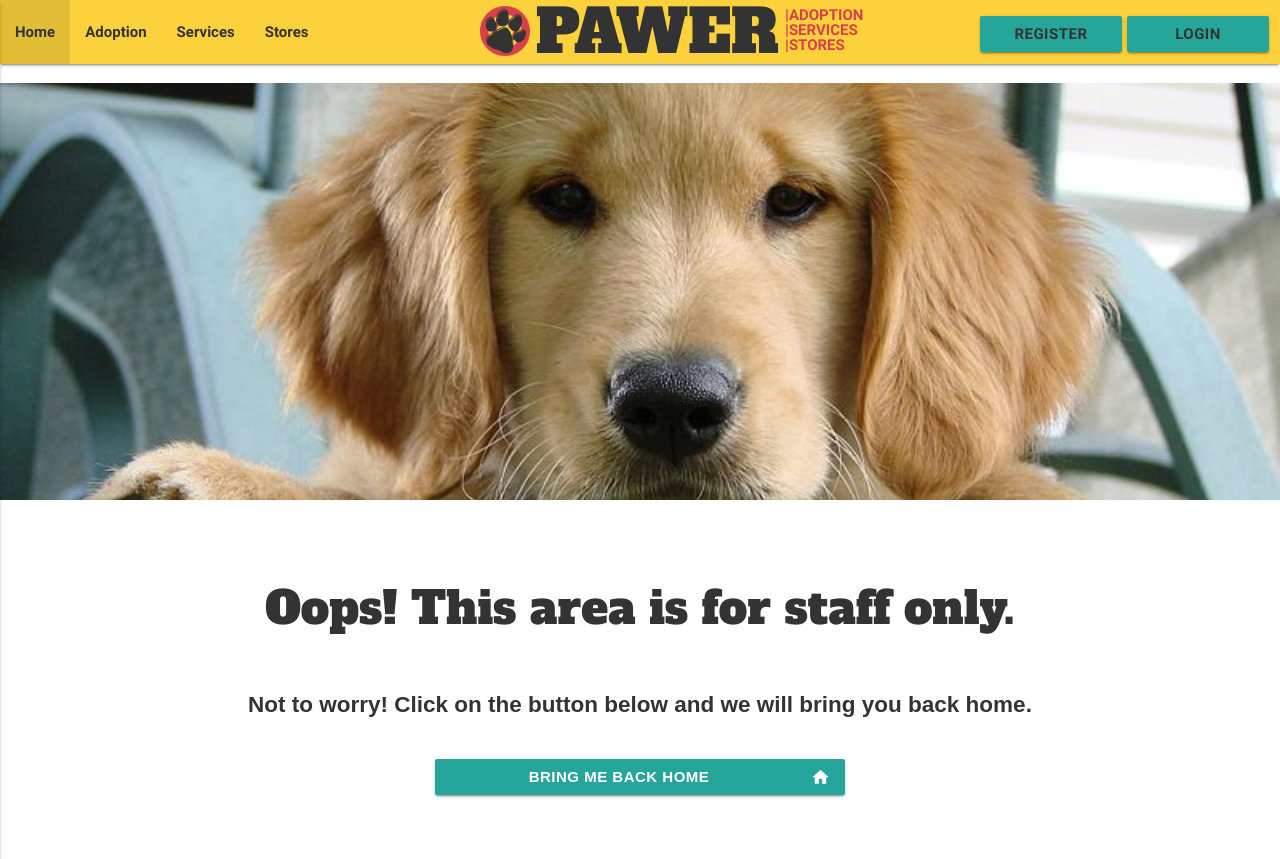
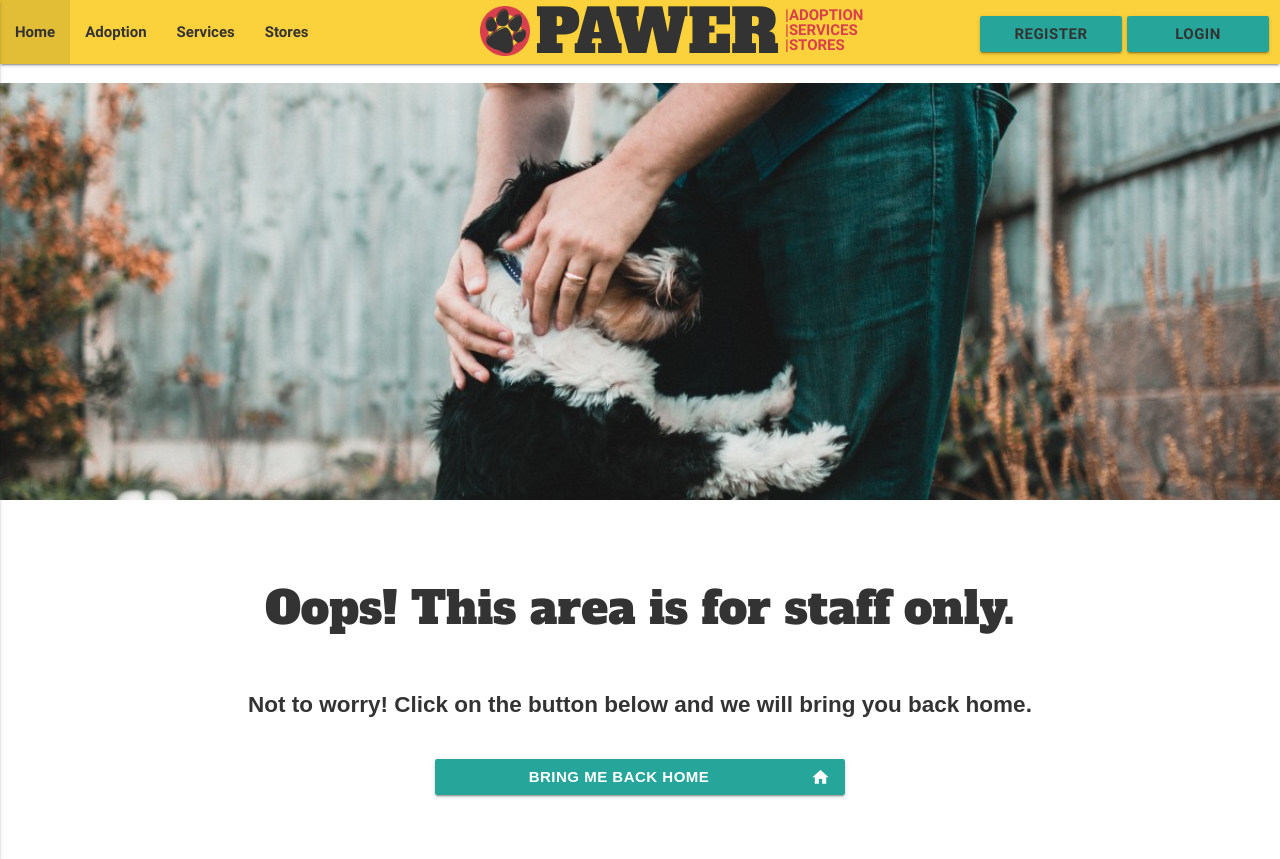
Before and after one commit to romqrq/Pawer, a Flask app: page /users in a window 1280 px wide. Shown: the top 859 px of the page. Run offline with Flask 2, Linux system fonts and the light colour scheme; data that the repository does not hold is empty; some libraries are stand-ins or nearby versions; some web fonts are replaced.

Commit message:
Updated img sources on templates

```diff
--- a/templates/pages/requests.html
+++ b/templates/pages/requests.html
@@ -2,7 +2,7 @@
 {% extends 'layout/base.html' %}
 {% block content %}
 <div class="parallax-container">
-    <div class="parallax"><img src="/static/images/pup_deck.jpg"></div>
+    <div class="parallax"><img src="/static/images/adopt_image.jpeg"></div>
 </div>
 <div class="section white">
     <div class="container">
--- a/templates/pages/services.html
+++ b/templates/pages/services.html
@@ -1,7 +1,7 @@
 {% extends 'layout/base.html' %}
 {% block content %}
 <div class="parallax-container">
-    <div class="parallax"><img src="/static/images/pup_deck.jpg"></div>
+    <div class="parallax"><img src="/static/images/services_dog.jpg"></div>
 </div>
 <div class="section white">
     <div class="container">
--- a/templates/pages/stores.html
+++ b/templates/pages/stores.html
@@ -1,7 +1,7 @@
 {% extends 'layout/base.html' %}
 {% block content %}
 <div class="parallax-container">
-    <div class="parallax"><img src="/static/images/pup_deck.jpg"></div>
+    <div class="parallax"><img src="/static/images/stores_dog.jpg"></div>
 </div>
 <div class="section white">
     <div class="container">
--- a/templates/pages/users.html
+++ b/templates/pages/users.html
@@ -3,7 +3,7 @@
 {% block content %}
 
 <div class="parallax-container">
-    <div class="parallax"><img src="/static/images/pup_deck.jpg"></div>
+    <div class="parallax"><img src="/static/images/users_image.jpg"></div>
 </div>
 <div class="section white">
     <div class="row container">
```
Also changed, not shown: README.md.
